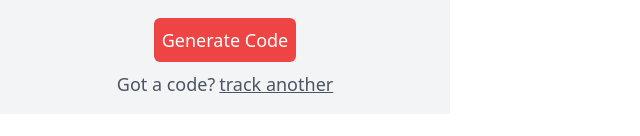
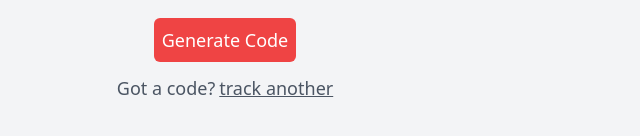
Before and after one commit to jontay999/ntuition, a browser extension: page Extension/index.html in a window 1280 px wide. Shown: the part 420-556 px from the top of the page, 0-640 px from the left. Drawn offline with nearby package versions, Linux system fonts and the light colour scheme.

Commit message:
fixing bugs

```diff
--- a/Extension/index.html
+++ b/Extension/index.html
@@ -8,9 +8,9 @@
       rel="stylesheet"
     />
   </head>
-  <body class="text-lg">
+  <body class="text-lg bg-gray-100">
     <div
-      id="start-session"
+      id="start-session-section"
       class="p-4 flex flex-col gap-2 bg-gray-100"
       style="width: 450px"
     >
@@ -67,11 +67,14 @@
         </div>
       </div>
       <div class="w-full flex justify-center items-center">
-        <button class="bg-red-500 w-fit rounded-md text-white p-2">
+        <button
+          class="bg-red-500 w-fit rounded-md text-white p-2"
+          id="generate-code-button"
+        >
           Generate Code
         </button>
       </div>
-      <div class="flex justify-center items-center text-gray-600 text-md">
+      <div class="flex justify-center items-center text-gray-600 text-md mt-1">
         Got a code?
         <u class="ml-1 cursor-pointer" id="track-another">track another</u>
       </div>
```
